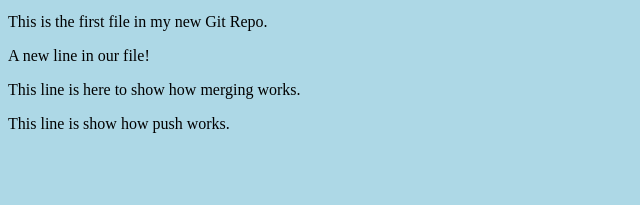
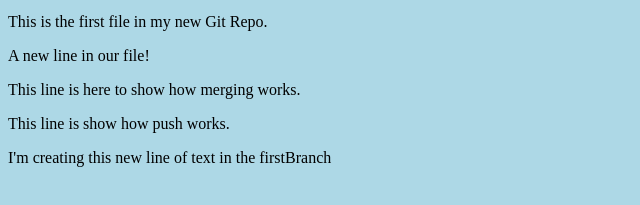
Before and after one commit to wisler9/w3_hello_world, a plain HTML site: page index.html in a window 1280 px wide. Shown: the part 101-306 px from the top of the page, without its empty margins (0-640 px from the left). Drawn offline with Linux system fonts and the light colour scheme.

Commit message:
different branch
I updated the index file in the firstbranch

```diff
--- a/index.html
+++ b/index.html
@@ -12,6 +12,7 @@
 <p>A new line in our file!</p>
 <p>This line is here to show how merging works.</p>
 <p>This line is show how push works.</p>
+<p>I'm creating this new line of text in the firstBranch</p>
 
 </body>
 </html>
```
